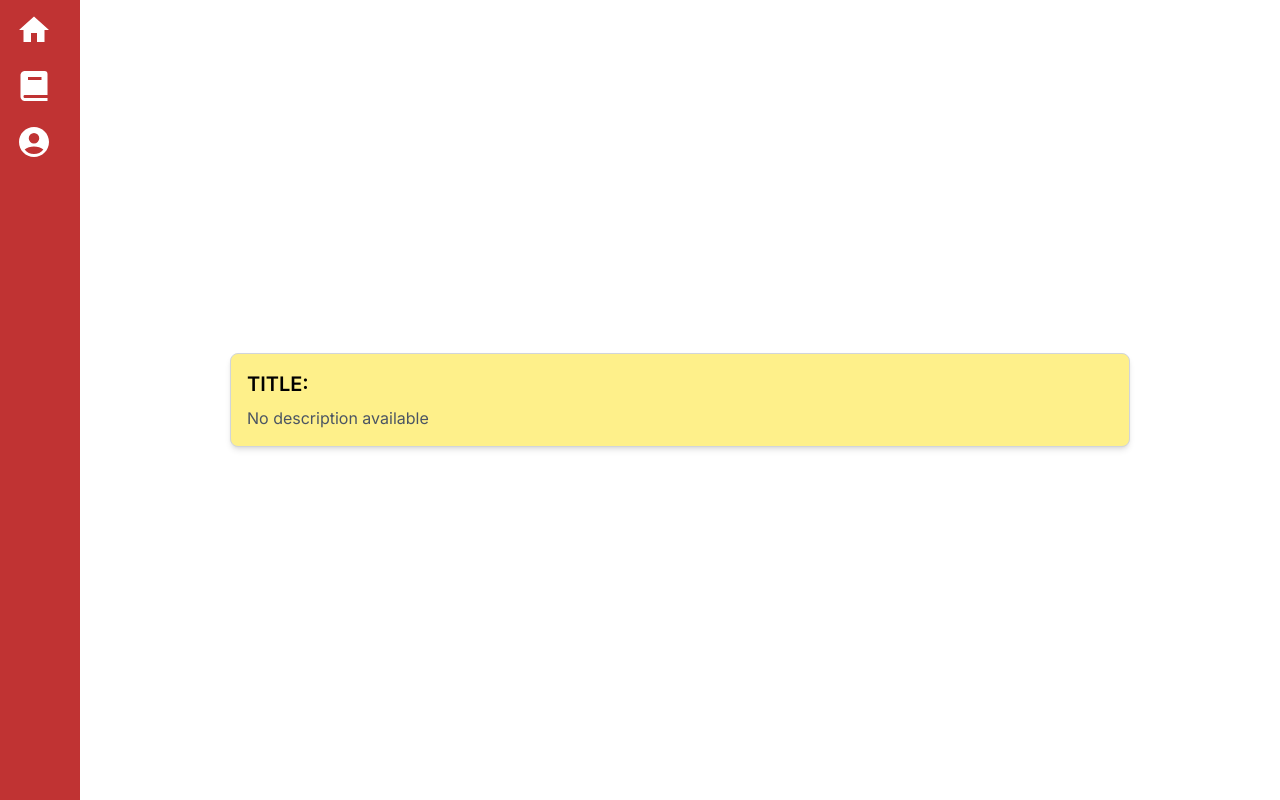
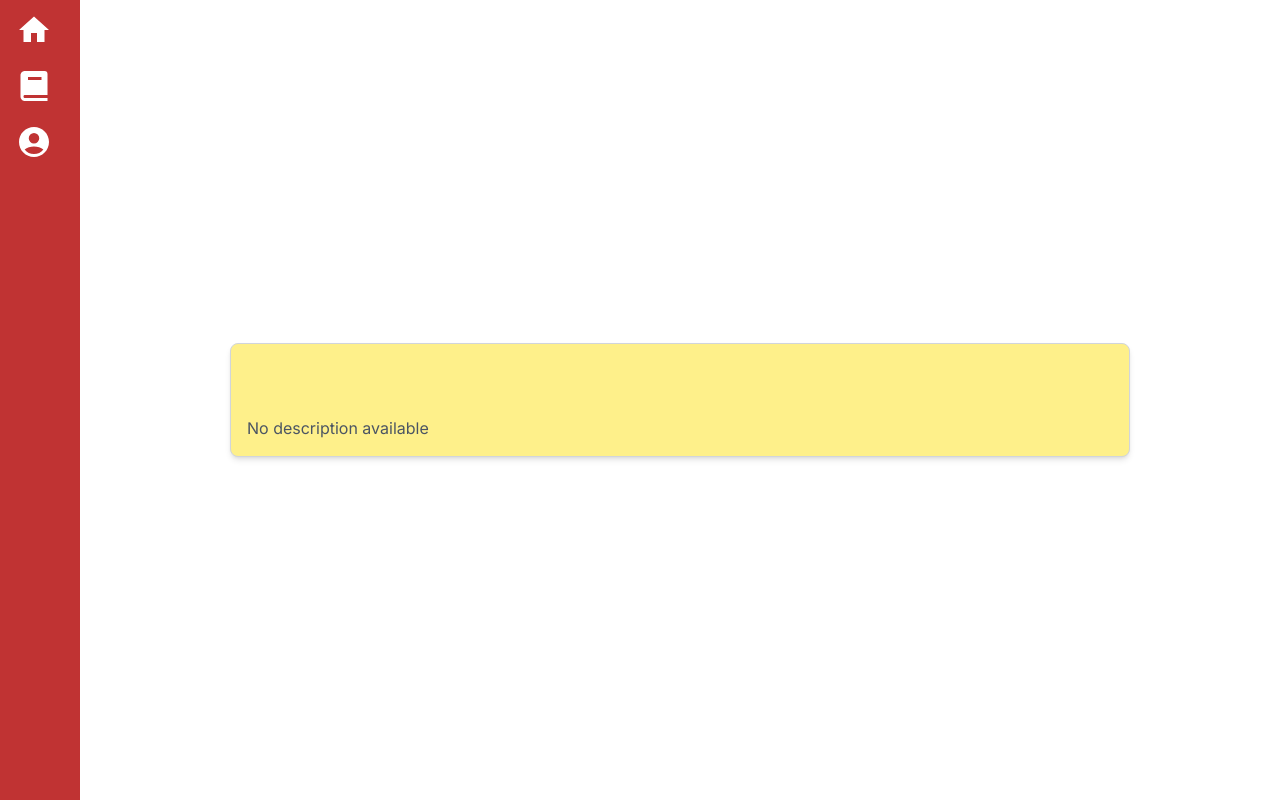
Before and after one commit to ignaciovillaramun/plum, a Next.js app: page /viewNote in a window 1280 px wide. Built offline with nearby package versions, Linux system fonts and the light colour scheme.

Commit message:
open last course opened

```diff
--- a/src/app/layout.tsx
+++ b/src/app/layout.tsx
@@ -4,6 +4,7 @@ import type { Metadata } from 'next';
 import { Inter } from 'next/font/google';
 import { NextAuthProvider } from './providers';
 import { UserProvider } from '@/components/UserProvider';
+import { TopicProvider } from '@/components/TopicContext';
 import Menu from '@/components/Menu';
 
 const inter = Inter({ subsets: ['latin'] });
@@ -22,10 +23,12 @@ export default function RootLayout({
     <html lang="en">
       <body className={inter.className}>
         <UserProvider>
-          <NextAuthProvider>
-              <div className='md:ml-[80px]'>{children}</div>
+          <TopicProvider>
+            <NextAuthProvider>
+              <div className="md:ml-[80px]">{children}</div>
               <Menu />
-          </NextAuthProvider>
+            </NextAuthProvider>
+          </TopicProvider>
         </UserProvider>
       </body>
     </html>
--- a/src/app/viewNote/page.tsx
+++ b/src/app/viewNote/page.tsx
@@ -12,8 +12,8 @@ export default function ViewNote() {
     <div className="flex items-center justify-center h-screen">
       <div className="bg-yellow-200 p-4 rounded-lg shadow-md border w-9/12 border-gray-300">
         <div>
-          <h1 className="text-xl font-semibold mb-2 uppercase">
-            Title: {title}
+          <h1 className="text-5xl font-semibold mb-2 uppercase text-center pb-12">
+            {title}
           </h1>
           <p className="text-gray-600">
             {description
--- a/src/components/Menu.tsx
+++ b/src/components/Menu.tsx
@@ -1,9 +1,14 @@
 'use client';
 
-import React, { useState, useEffect } from 'react';
+import React, { useState, useEffect, useContext } from 'react';
 import Link from 'next/link';
+import TopicContext from '@/components/TopicContext';
 
 function Menu() {
+  const topicContext = useContext(TopicContext);
+
+  const lastTopicUrl = topicContext?.lastTopicUrl;
+
   return (
     <div
       id="menu"
@@ -21,7 +26,7 @@ function Menu() {
         </svg>
       </Link>
 
-      <Link href={'/'}>
+      <Link href={lastTopicUrl || '/dashboard'}>
         <svg
           className={`text-white w-9
         md:mb-5`}
--- /dev/null
+++ b/src/components/TopicContext.tsx
@@ -0,0 +1,34 @@
+'use client';
+
+import React, { createContext, useState, ReactNode } from 'react';
+
+type UserContextType = {
+  lastTopicUrl: string | null;
+  setLastTopicUrl: (url: string | null) => void; // Update the type of url
+};
+
+const TopicContext = createContext<UserContextType | undefined>(undefined);
+
+type UserProviderProps = {
+  children: ReactNode;
+};
+
+export const TopicProvider = ({ children }: UserProviderProps) => {
+  const [lastTopicUrl, setLastTopicUrl] = useState<string | null>(null); // Specify the type here
+  console.log(lastTopicUrl);
+
+  const updateLastTopicUrl = (url: string | null) => {
+    // Specify the type here
+    setLastTopicUrl(url);
+  };
+
+  return (
+    <TopicContext.Provider
+      value={{ lastTopicUrl, setLastTopicUrl: updateLastTopicUrl }}
+    >
+      {children}
+    </TopicContext.Provider>
+  );
+};
+
+export default TopicContext;
--- a/src/components/TopicList.tsx
+++ b/src/components/TopicList.tsx
@@ -2,8 +2,9 @@
 
 import Image from 'next/image';
 import OptionsBtn from './OptionsBtn';
-import React, { useEffect, useState, Key, ReactNode } from 'react';
+import React, { useContext, useEffect, useState, Key, ReactNode } from 'react';
 import Link from 'next/link';
+import TopicContext from '@/components/TopicContext';
 
 const getTopics = async () => {
   try {
@@ -35,6 +36,8 @@ export default function TopicList() {
   const [userId, setUserId] = useState<string | null>(null);
   const [isLoading, setIsLoading] = useState(true);
 
+  const topicContext = useContext(TopicContext);
+
   useEffect(() => {
     fetchData(setProfiles);
     if (typeof window !== 'undefined') {
@@ -42,6 +45,10 @@ export default function TopicList() {
       setUserId(storedUserId);
     }
   }, []);
+
+  const updateLastTopicUrlInContext = (url: string) => {
+    topicContext?.setLastTopicUrl(url);
+  };
 
   useEffect(() => {
     if (Array.isArray(topics) && topics.length > 0) {
@@ -76,7 +83,12 @@ export default function TopicList() {
                 >
                   <div className="relative h-36 overflow-hidden rounded-t-lg">
                     <Link href={`/topics/${topic._id}`}>
-                      <div className="relative h-36 overflow-hidden rounded-t-lg">
+                      <div
+                        className="relative h-36 overflow-hidden rounded-t-lg"
+                        onClick={() =>
+                          updateLastTopicUrlInContext(`/topics/${topic._id}`)
+                        }
+                      >
                         <Image
                           src={topic.image}
                           layout="fill"
```
